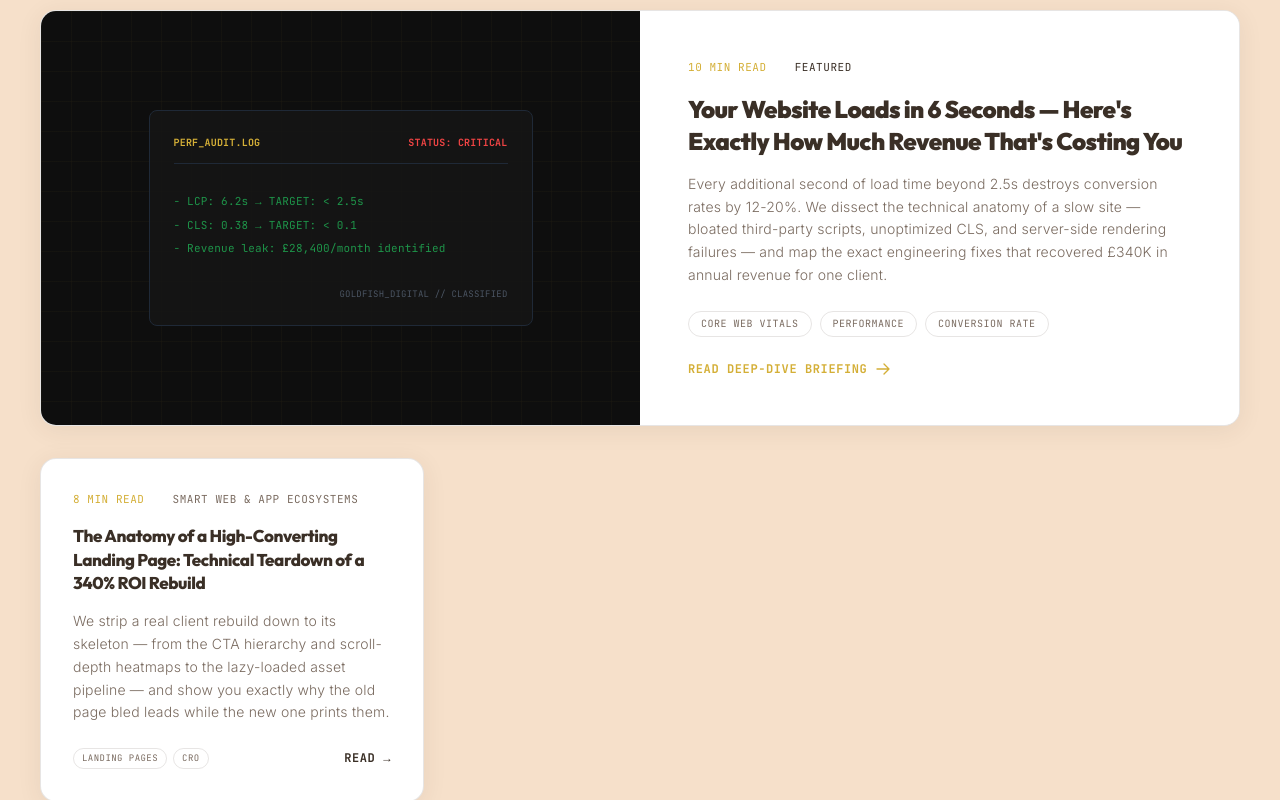
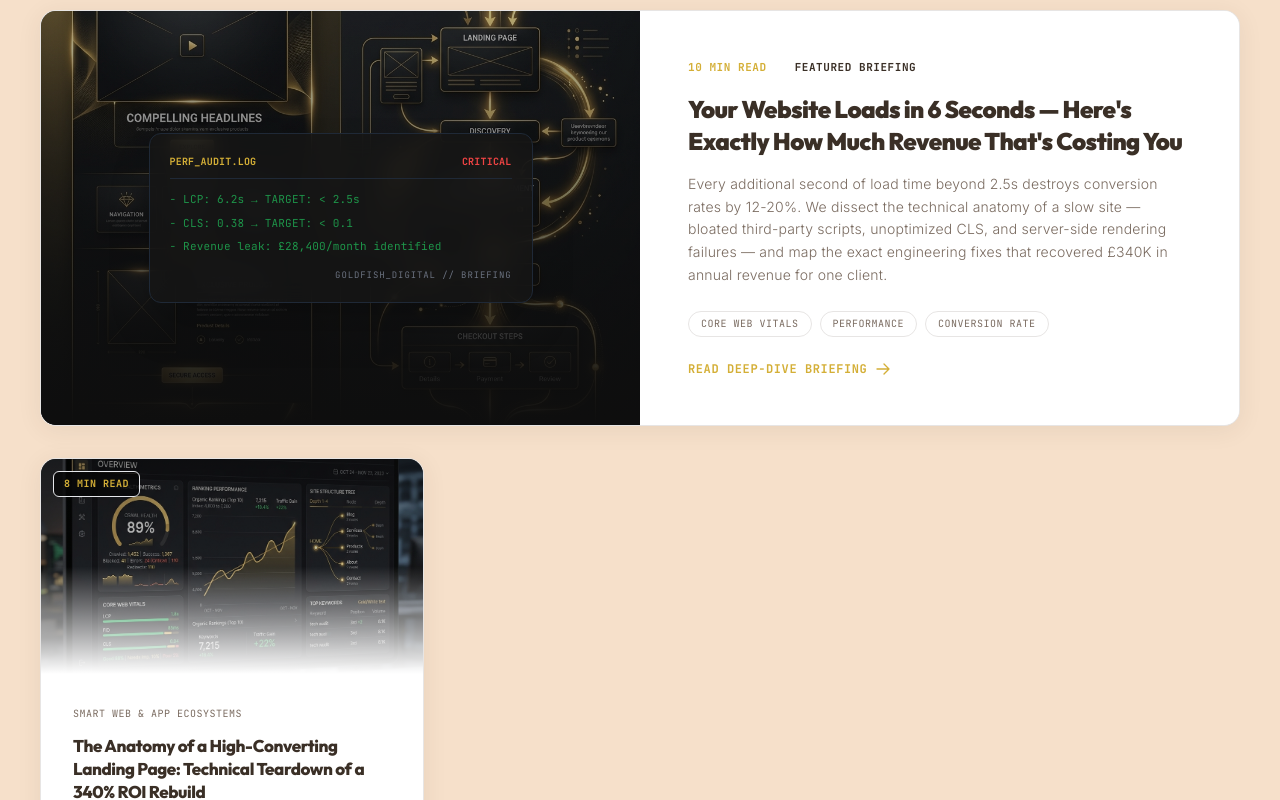
Before and after one commit to malackbwanapro-web/goldfish-digital-site, a Next.js app: page /insights in a window 1280 px wide. Shown: the part 880-1680 px from the top of the page. Built offline with nearby package versions, Linux system fonts and the light colour scheme.

Commit message:
Upgraded Insights articles with custom topic visual graphics, glassmorphic featured overlays, and briefing headers

```diff
--- a/app/insights/InsightsClient.tsx
+++ b/app/insights/InsightsClient.tsx
@@ -2,6 +2,7 @@
 
 import { useState, useRef, useEffect } from 'react';
 import Link from 'next/link';
+import Image from 'next/image';
 import {
   INSIGHT_CATEGORIES,
   INSIGHT_ARTICLES,
@@ -221,18 +222,27 @@ export default function InsightsClient() {
               {featured && (
                 <Link
                   href={`/insights/${featured.slug}`}
-                  className="block group mb-8"
-                  style={{ textDecoration: 'none' }}
+                  className="block group mb-8 text-decoration-none"
                 >
                   <div className="card-brand overflow-hidden grid grid-cols-1 lg:grid-cols-2 items-stretch border border-[var(--border-subtle)] shadow-lg group-hover:border-[var(--accent-gold)]/40 transition-all duration-300 group-hover:shadow-xl group-hover:shadow-[var(--accent-gold)]/5">
-                    {/* Left: Terminal Graphic */}
-                    <div className="bg-[#0E0E0E] min-h-[280px] flex items-center justify-center p-8 lg:p-12 relative overflow-hidden">
-                      <div className="absolute inset-0 bg-[linear-gradient(rgba(212,175,55,0.03)_1px,transparent_1px),linear-gradient(90deg,rgba(212,175,55,0.03)_1px,transparent_1px)] bg-[size:30px_30px] pointer-events-none" />
+                    {/* Left: Custom Visual Image Graphic with Overlay */}
+                    <div className="bg-[#0E0E0E] min-h-[300px] relative overflow-hidden flex items-center justify-center p-6">
+                      {featured.coverImage ? (
+                        <Image
+                          src={featured.coverImage}
+                          alt={featured.title}
+                          fill
+                          className="object-cover group-hover:scale-105 transition-transform duration-500 opacity-70"
+                          sizes="(max-width: 1024px) 100vw, 50vw"
+                        />
+                      ) : null}
+                      <div className="absolute inset-0 bg-gradient-to-t from-[#0E0E0E] via-[#0E0E0E]/40 to-transparent" />
 
-                      <div className="relative z-10 w-full max-w-sm aspect-video rounded-lg border border-gray-800 bg-[#161616]/80 flex flex-col justify-between p-6 font-mono text-[10px] text-green-500/80">
-                        <div className="flex items-center justify-between border-b border-gray-800 pb-3">
+                      {/* Floating Glassmorphism Terminal Badge */}
+                      <div className="relative z-10 w-full max-w-sm rounded-xl border border-gray-800 bg-[#161616]/80 backdrop-blur-md flex flex-col justify-between p-5 font-mono text-[10px] text-green-500/80 shadow-2xl">
+                        <div className="flex items-center justify-between border-b border-gray-800 pb-2">
                           <span className="text-[var(--accent-gold)] font-bold">
-                            {terminal?.filename}
+                            {terminal?.filename || 'INSIGHT_TELEMETRY.LOG'}
                           </span>
                           <span
                             className={`font-bold ${
@@ -243,33 +253,31 @@ export default function InsightsClient() {
                                 : 'text-red-500'
                             }`}
                           >
-                            STATUS: {terminal?.status}
+                            {terminal?.status || 'VERIFIED'}
                           </span>
                         </div>
-                        <div className="space-y-1.5 my-4 text-[11px]">
+                        <div className="space-y-1.5 my-3 text-[11px]">
                           {terminal?.lines.map((line, i) => (
                             <div key={i} className="opacity-90">
                               {line}
                             </div>
                           ))}
                         </div>
-                        <div className="text-gray-600 text-right text-[9px]">
-                          GOLDFISH_DIGITAL // CLASSIFIED
+                        <div className="text-gray-500 text-right text-[9px] uppercase tracking-widest">
+                          GOLDFISH_DIGITAL // BRIEFING
+                        </div>
                       </div>
                     </div>
 
-                      <div className="absolute top-[10%] left-[10%] w-48 h-48 bg-[var(--accent-gold)]/10 rounded-full filter blur-2xl pointer-events-none" />
-                    </div>
-
-                    {/* Right: Article Text */}
+                    {/* Right: Article Copy */}
                     <div className="p-8 lg:p-12 flex flex-col justify-center items-start bg-[var(--bg-surface)]">
                       <div className="flex items-center gap-3 mb-4">
-                        <span className="text-[11px] font-mono text-[var(--accent-gold)] uppercase tracking-wider">
+                        <span className="text-[11px] font-mono text-[var(--accent-gold)] uppercase tracking-wider font-bold">
                           {featured.readTime}
                         </span>
                         <span className="w-1 h-1 rounded-full bg-[var(--accent-gold)]/40" />
-                        <span className="text-[11px] font-mono text-[var(--accent-gold)]/60 uppercase tracking-wider">
-                          Featured
+                        <span className="text-[11px] font-mono text-[var(--accent-gold)]/60 uppercase tracking-wider font-bold">
+                          Featured Briefing
                         </span>
                       </div>
                       <h3 className="text-xl lg:text-2xl font-black tracking-tight mb-4 leading-snug text-[var(--text-core)] group-hover:text-[var(--accent-gold)] transition-colors duration-300">
@@ -306,19 +314,31 @@ export default function InsightsClient() {
                     <Link
                       key={article.slug}
                       href={`/insights/${article.slug}`}
-                      className="block group"
-                      style={{ textDecoration: 'none' }}
+                      className="block group text-decoration-none"
                     >
-                      <div className="card-brand p-8 flex flex-col justify-between items-start min-h-[300px] bg-[var(--bg-surface)] border border-[var(--border-subtle)] group-hover:border-[var(--accent-gold)]/40 transition-all duration-300 group-hover:shadow-lg group-hover:shadow-[var(--accent-gold)]/5 h-full">
+                      <div className="card-brand overflow-hidden flex flex-col justify-between items-start bg-[var(--bg-surface)] border border-[var(--border-subtle)] group-hover:border-[var(--accent-gold)]/40 transition-all duration-300 group-hover:shadow-lg group-hover:shadow-[var(--accent-gold)]/5 h-full">
+
+                        {/* Article Header Image */}
+                        {article.coverImage && (
+                          <div className="w-full aspect-video relative overflow-hidden bg-[#0E0E0E]">
+                            <Image
+                              src={article.coverImage}
+                              alt={article.title}
+                              fill
+                              className="object-cover group-hover:scale-105 transition-transform duration-500 opacity-80"
+                              sizes="(max-width: 768px) 100vw, (max-width: 1200px) 50vw, 33vw"
+                            />
+                            <div className="absolute inset-0 bg-gradient-to-t from-[var(--bg-surface)] via-transparent to-black/30" />
+                            <div className="absolute top-3 left-3 text-[10px] font-mono text-[var(--accent-gold)] bg-black/60 backdrop-blur-md px-2.5 py-1 rounded-md border border-[var(--accent-gold)]/20 uppercase tracking-wider font-bold">
+                              {article.readTime}
+                            </div>
+                          </div>
+                        )}
+
+                        <div className="p-6 lg:p-8 flex-1 flex flex-col justify-between">
                           <div>
-                          <div className="flex items-center gap-3 mb-4">
-                            <span className="text-[11px] font-mono text-[var(--accent-gold)] uppercase tracking-wider">
-                              {article.readTime}
-                            </span>
-                            <span className="w-1 h-1 rounded-full bg-[var(--accent-gold)]/40" />
-                            <span className="text-[11px] font-mono text-[var(--text-muted)] uppercase tracking-wider">
+                            <div className="text-[10px] font-mono text-[var(--text-muted)] uppercase tracking-wider mb-3">
                               {article.category}
-                            </span>
                             </div>
                             <h3 className="text-[17px] font-extrabold text-[var(--text-core)] tracking-tight mb-4 leading-snug group-hover:text-[var(--accent-gold)] transition-colors duration-300">
                               {article.title}
@@ -327,7 +347,8 @@ export default function InsightsClient() {
                               {article.excerpt}
                             </p>
                           </div>
-                        <div className="mt-6 flex items-center justify-between w-full">
+
+                          <div className="mt-6 pt-4 border-t border-[var(--border-subtle)]/50 flex items-center justify-between w-full">
                             <div className="flex flex-wrap gap-1.5">
                               {article.tags.slice(0, 2).map((tag) => (
                                 <span
@@ -343,6 +364,7 @@ export default function InsightsClient() {
                             </span>
                           </div>
                         </div>
+                      </div>
                     </Link>
                   ))}
                 </div>
--- a/app/insights/data/insightsData.ts
+++ b/app/insights/data/insightsData.ts
@@ -7,6 +7,7 @@ export interface InsightArticle {
   readTime: string;
   isFeatured: boolean;
   tags: string[];
+  coverImage?: string;
 }
 
 export interface InsightCategory {
@@ -69,6 +70,7 @@ export const INSIGHT_ARTICLES: InsightArticle[] = [
     readTime: '10 Min Read',
     isFeatured: true,
     tags: ['Core Web Vitals', 'Performance', 'Conversion Rate'],
+    coverImage: '/images/services/web-conversion.png',
   },
   {
     slug: 'high-converting-landing-page-teardown',
@@ -81,6 +83,7 @@ export const INSIGHT_ARTICLES: InsightArticle[] = [
     readTime: '8 Min Read',
     isFeatured: false,
     tags: ['Landing Pages', 'CRO', 'UX Engineering'],
+    coverImage: '/images/services/technical-seo.png',
   },
 
   // ───────────────────────────────────────────────
@@ -97,6 +100,7 @@ export const INSIGHT_ARTICLES: InsightArticle[] = [
     readTime: '12 Min Read',
     isFeatured: true,
     tags: ['GEO', 'AI Overviews', 'Organic Traffic'],
+    coverImage: '/images/services/geo-ai.png',
   },
   {
     slug: 'entity-seo-vs-keyword-seo',
@@ -109,6 +113,7 @@ export const INSIGHT_ARTICLES: InsightArticle[] = [
     readTime: '9 Min Read',
     isFeatured: false,
     tags: ['Entity SEO', 'Knowledge Graph', 'Schema'],
+    coverImage: '/images/services/entity-graph.png',
   },
 
   // ───────────────────────────────────────────────
@@ -125,6 +130,7 @@ export const INSIGHT_ARTICLES: InsightArticle[] = [
     readTime: '7 Min Read',
     isFeatured: true,
     tags: ['Brand Strategy', 'Visual Identity', 'Differentiation'],
+    coverImage: '/images/services/brand-identity.png',
   },
   {
     slug: 'content-velocity-vs-content-authority',
@@ -137,6 +143,7 @@ export const INSIGHT_ARTICLES: InsightArticle[] = [
     readTime: '8 Min Read',
     isFeatured: false,
     tags: ['Content Strategy', 'Authority', 'SEO Content'],
+    coverImage: '/images/services/content-strategy-production.png',
   },
 
   // ───────────────────────────────────────────────
@@ -153,6 +160,7 @@ export const INSIGHT_ARTICLES: InsightArticle[] = [
     readTime: '11 Min Read',
     isFeatured: true,
     tags: ['Google Ads', 'Performance Max', 'ROAS'],
+    coverImage: '/images/services/paid-advertising-dashboard.png',
   },
   {
     slug: 'linkedin-lead-gen-b2b-connection-requests',
@@ -165,6 +173,7 @@ export const INSIGHT_ARTICLES: InsightArticle[] = [
     readTime: '7 Min Read',
     isFeatured: false,
     tags: ['LinkedIn', 'B2B', 'Lead Generation'],
+    coverImage: '/images/services/linkedin-b2b-lead-generation.png',
   },
 
   // ───────────────────────────────────────────────
@@ -181,6 +190,7 @@ export const INSIGHT_ARTICLES: InsightArticle[] = [
     readTime: '13 Min Read',
     isFeatured: true,
     tags: ['WhatsApp AI', 'Automation ROI', 'SME Ops'],
+    coverImage: '/images/services/whatsapp-ai-assistant.png',
   },
   {
     slug: 'sme-automation-playbook-5-workflows',
@@ -193,6 +203,7 @@ export const INSIGHT_ARTICLES: InsightArticle[] = [
     readTime: '9 Min Read',
     isFeatured: false,
     tags: ['Workflow Automation', 'SME Growth', 'Cost Reduction'],
+    coverImage: '/images/services/crm-integration.png',
   },
 
   // ───────────────────────────────────────────────
@@ -209,6 +220,7 @@ export const INSIGHT_ARTICLES: InsightArticle[] = [
     readTime: '10 Min Read',
     isFeatured: true,
     tags: ['Analytics', 'Data Strategy', 'GA4'],
+    coverImage: '/images/services/social-media-management.png',
   },
   {
     slug: 'pre-scale-audit-7-technical-red-flags',
@@ -221,6 +233,7 @@ export const INSIGHT_ARTICLES: InsightArticle[] = [
     readTime: '8 Min Read',
     isFeatured: false,
     tags: ['Audits', 'Scaling', 'Technical Debt'],
+    coverImage: '/images/services/mobile-app.png',
   },
 ];
 
```
Also changed, not shown: app/insights/[slug]/page.tsx (+17 -1 lines). Lines whose indentation alone changed are shown as unchanged.
